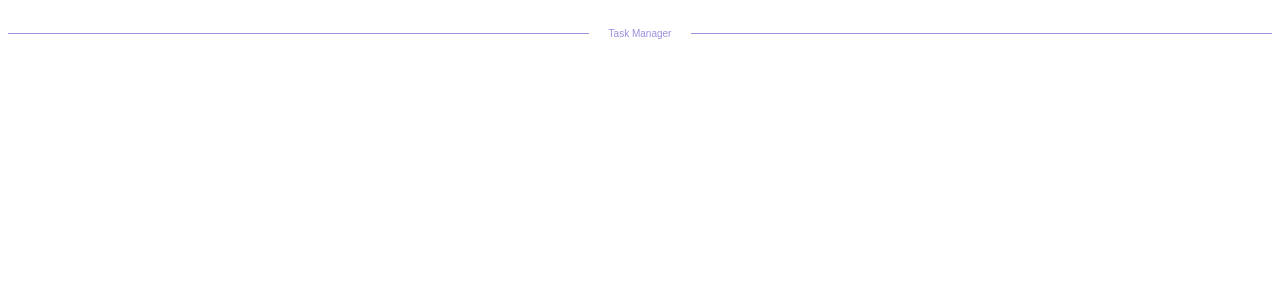
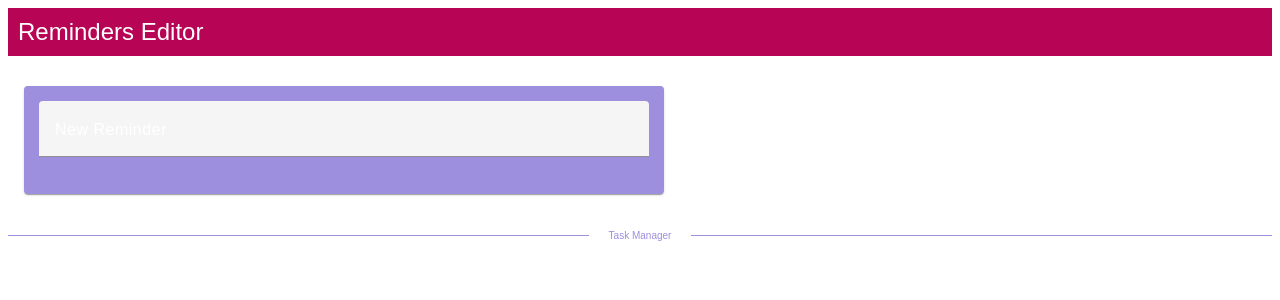
Before and after one commit to emmalynfoster/task-manager, an Angular app in the folder task-manager/: page /reminders/editor in a window 1280 px wide. Before the commit this address led to /. Shown: the top 300 px of the page. Built offline with nearby package versions, Linux system fonts and the light colour scheme.

Commit message:
Add new reminders editor

```diff
--- a/task-manager/src/app/app-routing.module.ts
+++ b/task-manager/src/app/app-routing.module.ts
@@ -2,12 +2,12 @@ import { NgModule } from '@angular/core';
 import { RouterModule, Routes } from '@angular/router';
 import { EditTaskComponent } from './edit-task/edit-task.component';
 import { HomePageComponent } from './home-page/home-page.component';
-import { RemindersWidget } from './reminders/reminders.widget';
+import { RemindersEditorComponent } from './reminders-editor/reminders-editor.component';
 
 export const routes: Routes = [
   HomePageComponent.Route,
   EditTaskComponent.Route,
-  RemindersWidget.Route
+  RemindersEditorComponent.Route
 ];
 
 @NgModule({
--- a/task-manager/src/app/app.module.ts
+++ b/task-manager/src/app/app.module.ts
@@ -28,13 +28,15 @@ import {MatSelectModule} from '@angular/material/select';
 import { CommonModule } from '@angular/common';
 import { BrowserAnimationsModule, provideAnimations } from '@angular/platform-browser/animations';
 import { RemindersWidget } from './reminders/reminders.widget';
+import { RemindersEditorComponent } from './reminders-editor/reminders-editor.component';
 
 @NgModule({
   declarations: [
     AppComponent,
     TaskCardWidget,
     EditTaskComponent,
-    RemindersWidget
+    RemindersWidget,
+    RemindersEditorComponent
   ],
   imports: [
     BrowserModule,
--- /dev/null
+++ b/task-manager/src/app/reminders-editor/reminders-editor.component.css
@@ -0,0 +1,41 @@
+.navbar {
+    width: 100%;
+    background-color: #B80454;
+    color: white;
+    padding: 10px 0;
+    text-align: left;
+    font-family: OpenSans, sans-serif;
+    margin-bottom: 30px;
+}
+
+.page-name {
+    font-size: 24px;
+    margin-left:10px;
+}
+
+mat-select{
+    color: white !important;
+}
+
+mat-label{
+    color: white !important;
+    font-family: OpenSans, sans-serif;
+}
+
+mat-card{
+    padding: 15px;
+    background-color: #9E8EDE;
+}
+
+.button-container{
+    display: flex;
+    flex-direction: row;
+    justify-content: right;
+}
+
+button{
+    color: white !important;
+    border: solid 1px white !important;
+    margin: 5px;
+
+}
--- /dev/null
+++ b/task-manager/src/app/reminders-editor/reminders-editor.component.html
@@ -0,0 +1,12 @@
+<div class="navbar">
+    <span class="page-name">Reminders Editor</span>
+</div>
+
+<mat-card>
+    <mat-form-field>
+    <mat-label>New Reminder</mat-label>
+    <input
+        matInput
+    />
+    </mat-form-field>
+</mat-card>
--- /dev/null
+++ b/task-manager/src/app/reminders-editor/reminders-editor.component.ts
@@ -0,0 +1,16 @@
+import { Component } from '@angular/core';
+import { Route } from '@angular/router';
+import { SharedModule } from '../shared.module';
+
+@Component({
+  selector: 'app-reminders-editor',
+  standalone: true,
+  imports: [SharedModule],
+  templateUrl: './reminders-editor.component.html',
+  styleUrl: './reminders-editor.component.css'
+})
+export class RemindersEditorComponent {
+  public static Route: Route = {path: 'reminders/editor', component: RemindersEditorComponent};
+
+
+}
--- a/task-manager/src/app/reminders/reminders.widget.html
+++ b/task-manager/src/app/reminders/reminders.widget.html
@@ -3,5 +3,5 @@
     <ul class="list">
         <li *ngFor="let reminder of reminders"><input type="checkbox"><del>{{ reminder }}</del></li>
     </ul>
-    <button mat-stroked-button><strong>Edit Reminders</strong></button>
+    <button mat-stroked-button (click)="navigateToEdit()"><strong>Edit Reminders</strong></button>
 </mat-card>
--- a/task-manager/src/app/reminders/reminders.widget.ts
+++ b/task-manager/src/app/reminders/reminders.widget.ts
@@ -1,6 +1,6 @@
 import { Component } from '@angular/core';
 import { SharedModule } from '../shared.module';
-import { Route } from '@angular/router';
+import { Router } from '@angular/router';
 
 @Component({
   selector: 'reminders-widget',
@@ -10,10 +10,13 @@ import { Route } from '@angular/router';
   styleUrl: './reminders.widget.css'
 })
 export class RemindersWidget {
-  public static Route: Route = {path: '', component: RemindersWidget};
   public reminders: string[];
 
-  constructor(){
+  constructor(private router: Router){
     this.reminders = ["Project due soon", "Do laundry", "Meeting 4/29", "hello my name is"];
   }
+
+  navigateToEdit(): void {
+    this.router.navigate(['/reminders/editor']);
+  }
 }
```
